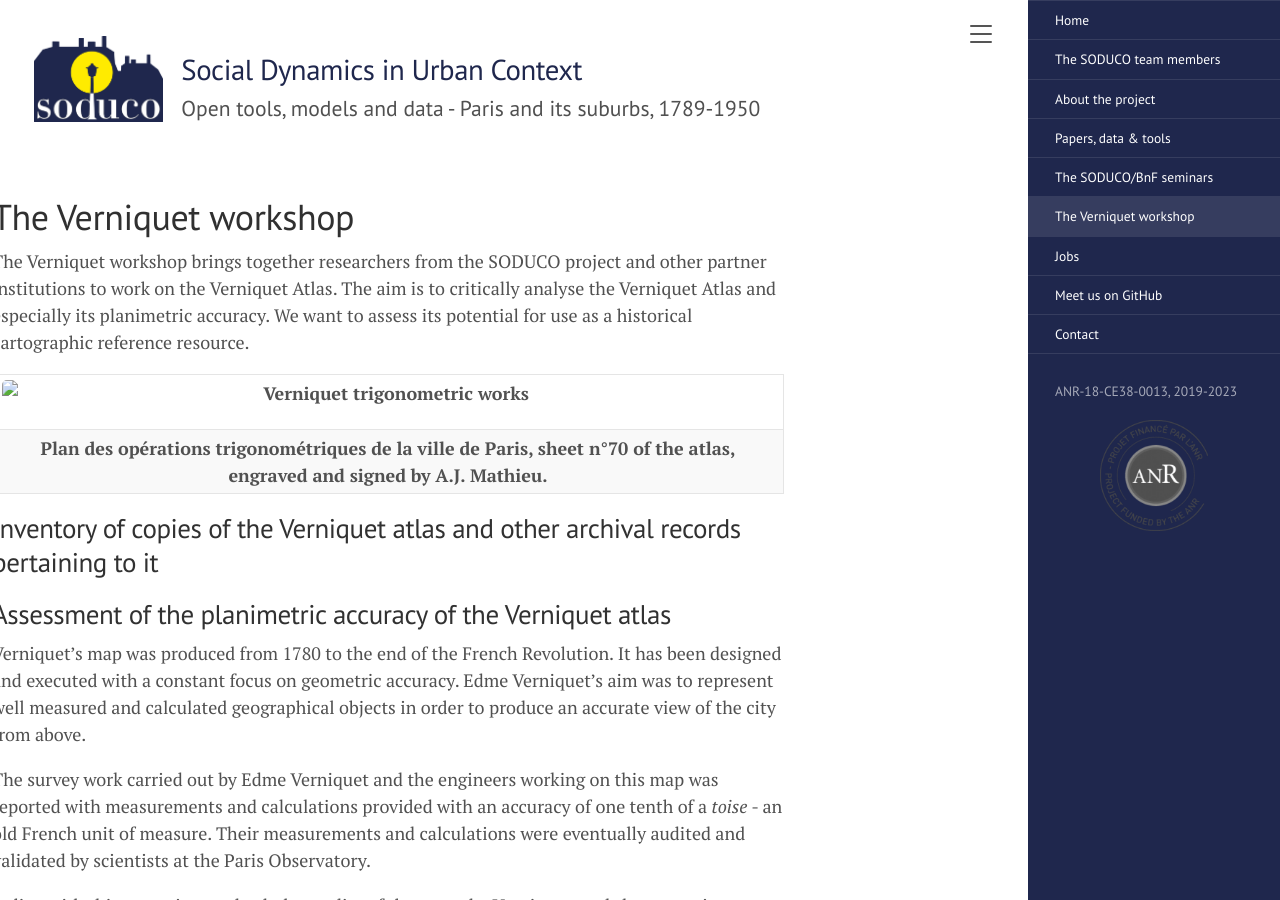
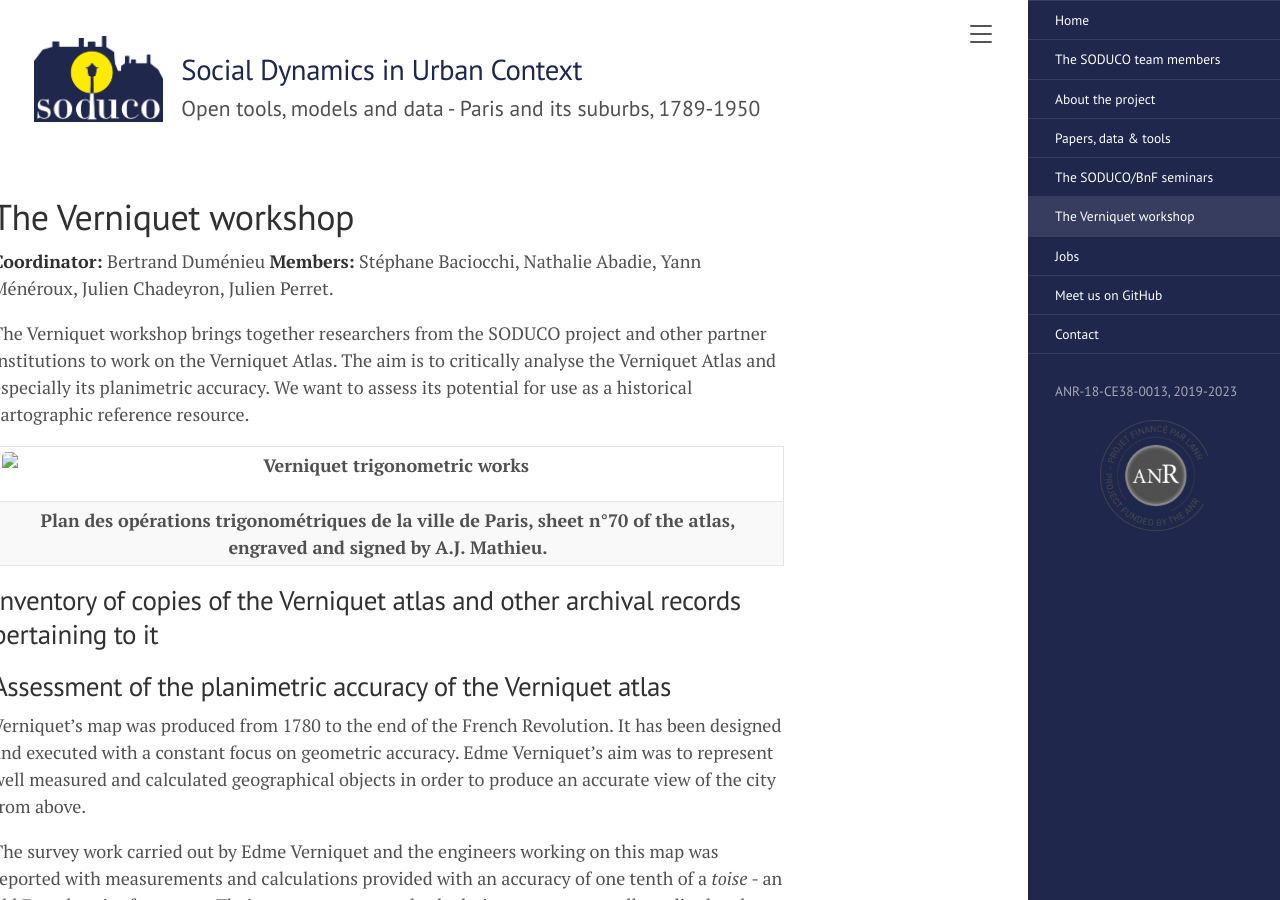
Before and after one commit to soduco/soduco.github.io, a Jekyll site: the page built from verniquet_workshop.md, in a window 1280 px wide and 900 px high. Built offline with Jekyll 4.4.1, drawn with Linux system fonts in a browser that asks for light colours.

Commit message:
Update verniquet_workshop.md

```diff
--- a/verniquet_workshop.md
+++ b/verniquet_workshop.md
@@ -3,6 +3,9 @@ layout: page
 title:  The Verniquet workshop
 rank: 6
 ---
+
+**Coordinator:** Bertrand Duménieu
+**Members:** Stéphane Baciocchi, Nathalie Abadie, Yann Ménéroux, Julien Chadeyron, Julien Perret.
 
 The Verniquet workshop brings together researchers from the SODUCO project and other partner institutions to work on the Verniquet Atlas. The aim is to critically analyse the Verniquet Atlas and especially its planimetric accuracy. We want to assess its potential for use as a historical cartographic reference resource.
 
```
